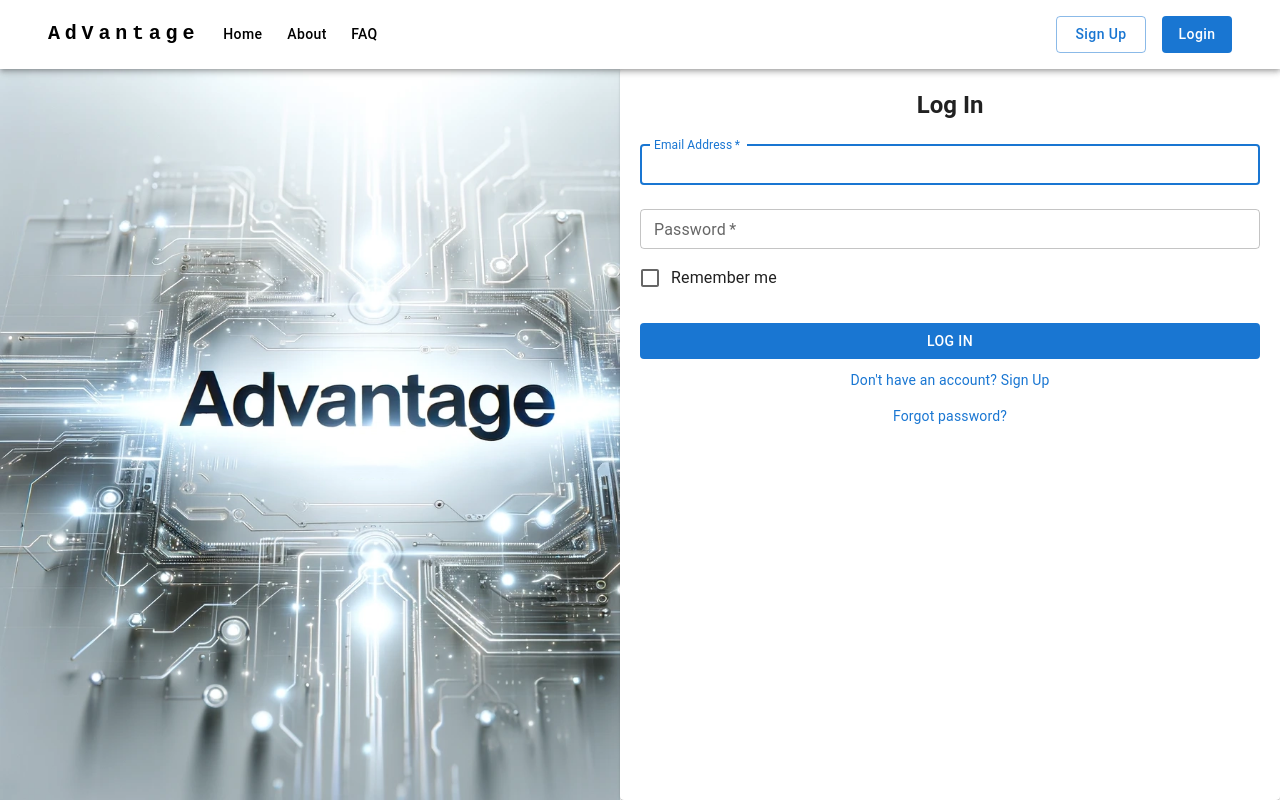
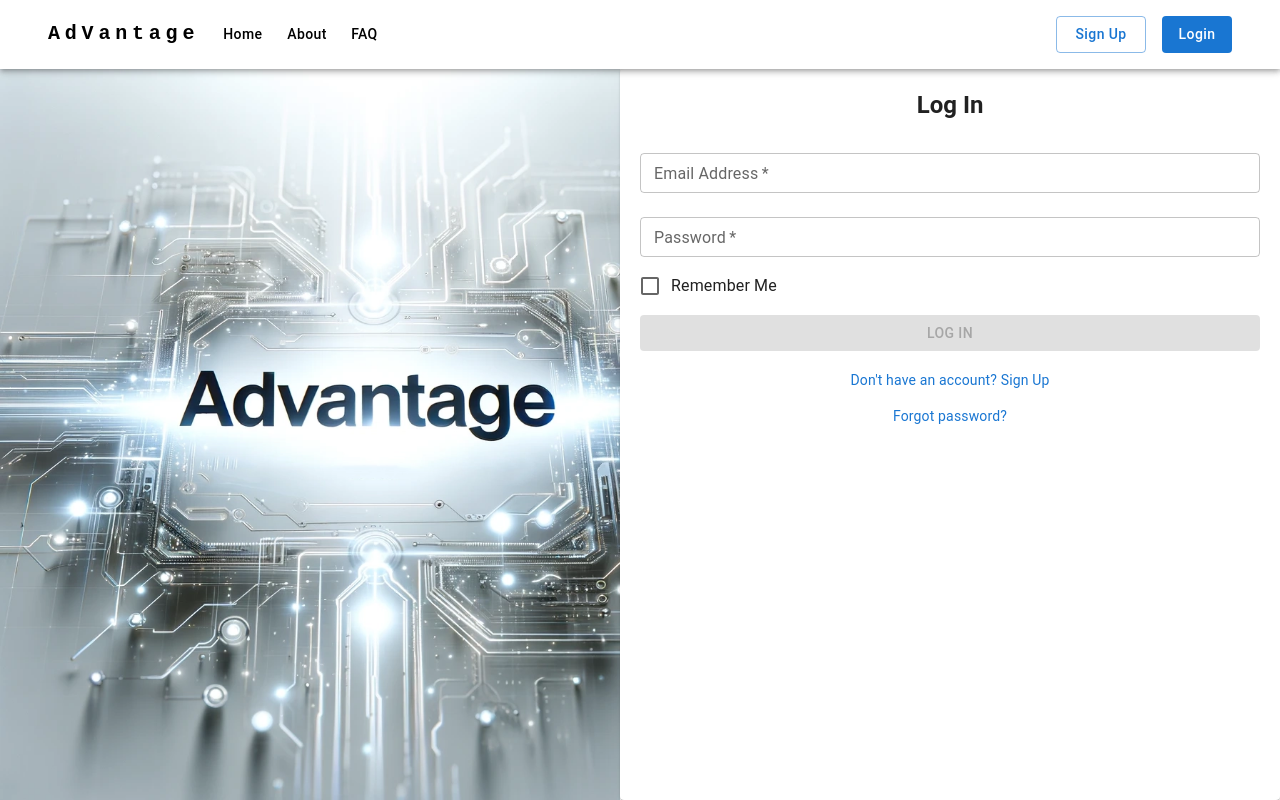
Before and after one commit to MelihFazl/AdVantage, a React (Create React App) app in the folder frontend/advantage/: page /login in a window 1280 px wide. Built offline with nearby package versions, Linux system fonts and the light colour scheme.

Commit message:
Token based changes & Final Form in Login and TeamMember pages

```diff
--- a/frontend/advantage/package.json
+++ b/frontend/advantage/package.json
@@ -14,6 +14,7 @@
     "dotenv": "^16.3.1",
     "final-form": "^4.20.10",
     "final-form-arrays": "^3.1.0",
+    "jwt-decode": "^4.0.0",
     "os-browserify": "^0.3.0",
     "path-browserify": "^1.0.1",
     "react": "^18.2.0",
--- a/frontend/advantage/src/pages/login-page/index.jsx
+++ b/frontend/advantage/src/pages/login-page/index.jsx
@@ -1,18 +1,20 @@
 import { TopBarHome } from "../../common/top-bar-home";
 import React, { useState, useEffect } from "react";
 import styled from "@emotion/styled";
+import { jwtDecode } from "jwt-decode";
+import { Form, Field } from "react-final-form";
+import { isFieldEmpty } from "../../common/validator-functions/isFieldEmpty";
 import {
   Grid,
   Container,
   Box,
   TextField,
   Checkbox,
-  FormControlLabel,
   Button,
   Typography,
   Link,
   Paper,
-  unstable_composeClasses,
+  FormControlLabel,
 } from "@mui/material";
 import { useNavigate } from "react-router-dom";
 import yourImage from "../../assets/images/login.png";
@@ -43,25 +45,35 @@ const FormContainer = styled(Paper)`
 
 export const LoginPage = () => {
   const navigate = useNavigate();
-  const [email, setEmail] = useState("");
-  const [password, setPassword] = useState("");
-  const [rememberMe, setRememberMe] = useState(false);
 
-  const handleSubmit = (event) => {
-    event.preventDefault();
-    // Check if email and password are filled
-    if (email.trim() === "" || password.trim() === "") {
-      alert("Please fill in both email and password fields.");
-      return;
+  return (
+    <Container
+      maxWidth="false"
+      disableGutters
+      sx={{ display: "flex", flexDirection: "column", height: "100vh" }}
+    >
+      <TopBarHome />
+      <Box sx={{ display: "flex", flexGrow: 1 }}>
+        <ImageBox></ImageBox>
+
+        <FormContainer>
+          <Typography component="h1" variant="h5" sx={{ fontWeight: "bold" }}>
+            Log In
+          </Typography>
+          <Box sx={{ mt: 1, width: "100%" }}>
+            <Form
+              keepDirtyOnReinitialize
+              validate={(values) =>
+                !(isFieldEmpty(values.email) && isFieldEmpty(values.password))
               }
-
-    // Handle the login logic here
+              initialValues={{ password: "", email: "", rememberMe: false }}
+              onSubmit={(values) => {
                 var myHeaders = new Headers();
                 myHeaders.append("Content-Type", "application/json");
 
                 var raw = JSON.stringify({
-      email: email,
-      password: password,
+                  email: values.email,
+                  password: values.password,
                 });
 
                 var requestOptions = {
@@ -72,90 +84,96 @@ export const LoginPage = () => {
                 };
 
                 fetch(BASE_URL + "/user/teamMember/login", requestOptions)
-      .then((response) => response.text())
-      .then((result) => {
-        var userId = result.split("Token: ")[0];
-        var token = result.split("Token: ")[1];
-
-        if (token && token.substring(0, 2) === "TM") {
-          localStorage.setItem("userType", "tm");
+                  .then((response) => {
+                    if (response.ok) {
+                      response.text().then((result) => {
+                        var token = result;
+                        var user = jwtDecode(token);
                         localStorage.setItem("userToken", token);
-          localStorage.setItem("userId", userId.substring(8));
+                        if (token && user.userType === "TM") {
                           navigate("/team-member");
                         } else {
                           alert(result);
                         }
+                      });
+                    } else {
+                      response.text().then((result) => {
+                        alert(result);
+                      });
+                    }
                   })
-      .catch((error) => console.log("error", error));
-  };
-
-  return (
-    <Container
-      maxWidth="false"
-      disableGutters
-      sx={{ display: "flex", flexDirection: "column", height: "100vh" }}
+                  .catch((error) => {
+                    console.log(error);
+                  });
+              }}
+              render={({ handleSubmit, invalid }) => (
+                <form onSubmit={handleSubmit}>
+                  <Box sx={{ mt: 1, width: "100%" }}>
+                    <Field
+                      name="email"
+                      validate={isFieldEmpty("Email must be entered.")}
                     >
-      <TopBarHome />
-      <Box sx={{ display: "flex", flexGrow: 1 }}>
-        <ImageBox></ImageBox>
-        <FormContainer>
-          <Typography component="h1" variant="h5" sx={{ fontWeight: "bold" }}>
-            Log In
-          </Typography>
-          <Box
-            component="form"
-            onSubmit={handleSubmit}
-            noValidate
-            sx={{ mt: 1, width: "100%" }}
+                      {({ input, meta }) => (
+                        <TextField
+                          {...input}
+                          label="Email Address"
+                          size="small"
+                          margin="normal"
+                          fullWidth
+                          required
+                          error={meta.touched && meta.error ? true : false}
+                          variant="outlined"
+                          helperText={
+                            meta.touched && meta.error ? meta.error : ""
+                          }
+                        />
+                      )}
+                    </Field>
+                    <Field
+                      name="password"
+                      validate={isFieldEmpty("Password must be entered.")}
                     >
+                      {({ input, meta }) => (
                         <TextField
+                          {...input}
                           size="small"
                           margin="normal"
                           required
                           fullWidth
-              id="email"
-              label="Email Address"
-              name="email"
-              autoComplete="email"
-              autoFocus
-              value={email}
-              onChange={(e) => setEmail(e.target.value)}
+                          type="password"
+                          label="Password"
+                          error={meta.touched && meta.error ? true : false}
+                          variant="outlined"
+                          helperText={
+                            meta.touched && meta.error ? meta.error : ""
+                          }
                         />
-            <TextField
-              size="small"
-              margin="normal"
-              required
-              fullWidth
-              name="password"
-              label="Password"
-              type="password"
-              id="password"
-              autoComplete="current-password"
-              value={password}
-              onChange={(e) => setPassword(e.target.value)}
-            />
+                      )}
+                    </Field>
+                    <Field name="rememberMe" type="checkbox">
+                      {({ input }) => (
                         <FormControlLabel
-              control={
-                <Checkbox
-                  value="remember"
-                  color="primary"
-                  checked={rememberMe}
-                  onChange={(e) => setRememberMe(e.target.checked)}
-                />
-              }
-              label="Remember me"
-            />
+                          label="Remember Me"
+                          control={<Checkbox {...input}></Checkbox>}
+                        ></FormControlLabel>
+                      )}
+                    </Field>
                     <Button
                       type="submit"
                       disableElevation
+                      disabled={invalid}
                       fullWidth
                       variant="contained"
-              sx={{ mt: 3 }}
+                      sx={{ mt: 1 }}
                     >
                       Log In
                     </Button>
                   </Box>
-          <Grid justifyContent="center " marginTop="10px">
+                </form>
+              )}
+            ></Form>
+          </Box>
+          <Grid justifyContent="center " marginTop="18px">
             <Link href="/sign-up" variant="body2" underline="none">
               {"Don't have an account? Sign Up"}
             </Link>
--- a/frontend/advantage/src/pages/team-member-pages/team-member-home/index.jsx
+++ b/frontend/advantage/src/pages/team-member-pages/team-member-home/index.jsx
@@ -7,6 +7,7 @@ import ReportListCard from "./report-list-card";
 import ReportDialog from "../report-dialog";
 import { useState } from "react";
 import { BASE_URL } from "../../../common/constans";
+import { jwtDecode } from "jwt-decode";
 import LinearProgress from "@mui/material/LinearProgress";
 
 const BannerText = styled(Typography)({
@@ -49,29 +50,16 @@ export const TeamMemberHomePage = () => {
       redirect: "follow",
     };
 
+    var token = localStorage.getItem("userToken");
+
     fetch(
-      BASE_URL + "/user/teamMember?userID=" + localStorage.getItem("userId"),
+      BASE_URL + "/analysisReport/getAllByTeamId?token=" + token,
       requestOptions
     )
       .then((response) => response.text())
       .then((result) => {
-        var requestOptions = {
-          method: "GET",
-          redirect: "follow",
-        };
-
-        fetch(
-          BASE_URL +
-            "/analysisReport/getAllByTeamId?teamId=" +
-            JSON.parse(result)[0].team.teamId,
-          requestOptions
-        )
-          .then((response) => response.text())
-          .then((result) => {
-            setReports(JSON.parse(result).reverse());
-            setIsReportsReceived(true);
-          })
-          .catch((error) => console.log("error", error));
+        setReports(JSON.parse(result).reverse());
+        setIsReportsReceived(true);
       })
       .catch((error) => console.log("error", error));
   }, []);
```
Also changed, not shown: frontend/advantage/src/pages/team-member-pages/team-member-textual-analysis/index.jsx (+22 -25 lines), 1 other file (tests, documents, lock files or other folders). Lines whose indentation alone changed are shown as unchanged.
